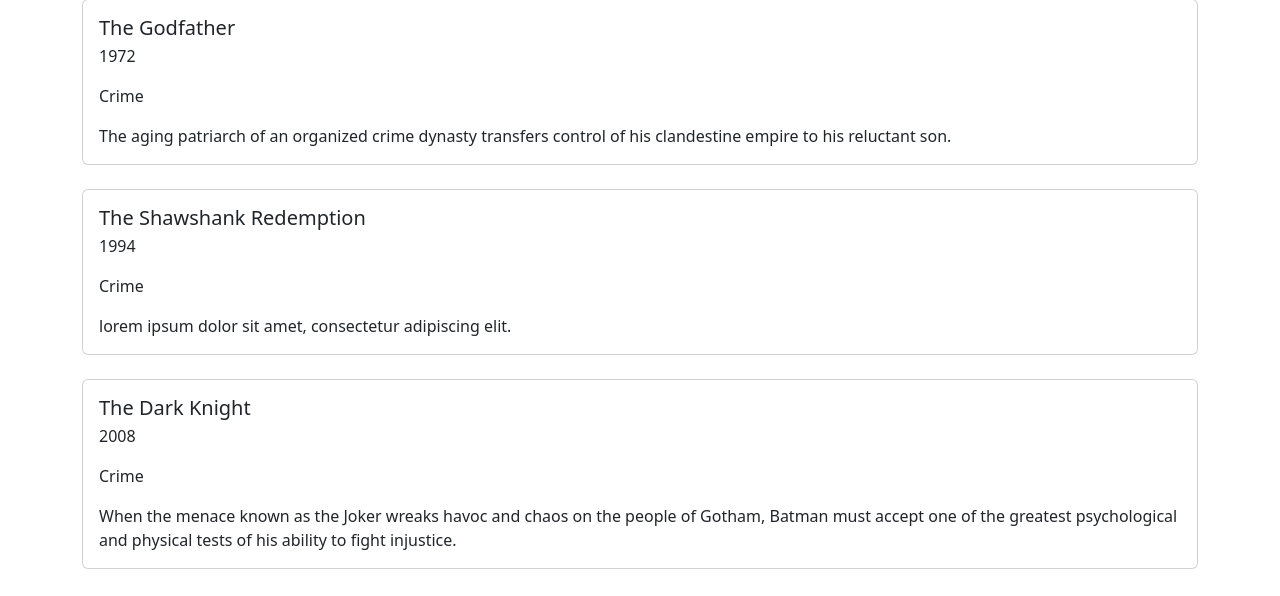
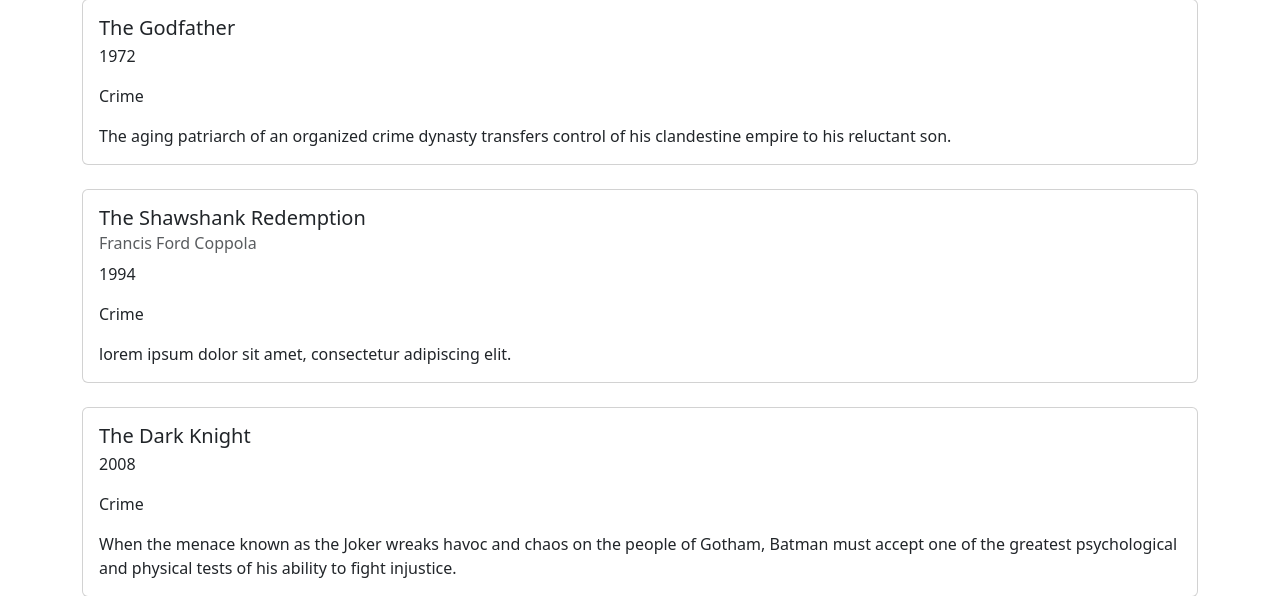
Before and after one commit to dariomicelii/ex-php8-oop-movie, a PHP site: page / in a window 1280 px wide. Shown: the part 103-699 px from the top of the page. Run offline with PHP 8.4, Linux system fonts and the light colour scheme.

Commit message:
definitivo

```diff
--- a/index.php
+++ b/index.php
@@ -4,6 +4,8 @@ require_once 'traits/HasDirector.php';
 require_once 'models/Genre.php';
 require_once 'models/Movies.php';
 require_once 'db.php';
+
+$movies[1]->setDirector('Francis Ford Coppola');
 
 ?>
 
```
